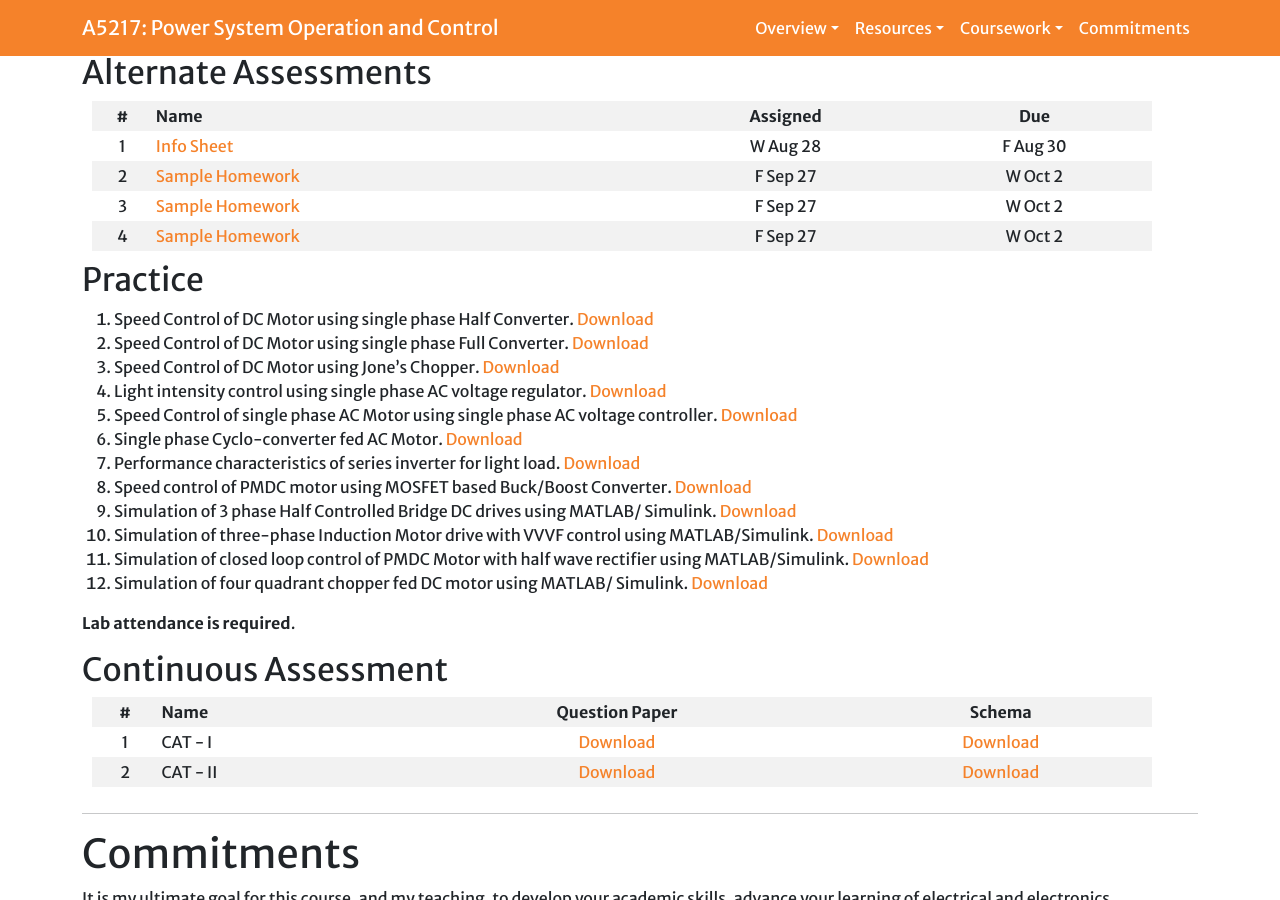
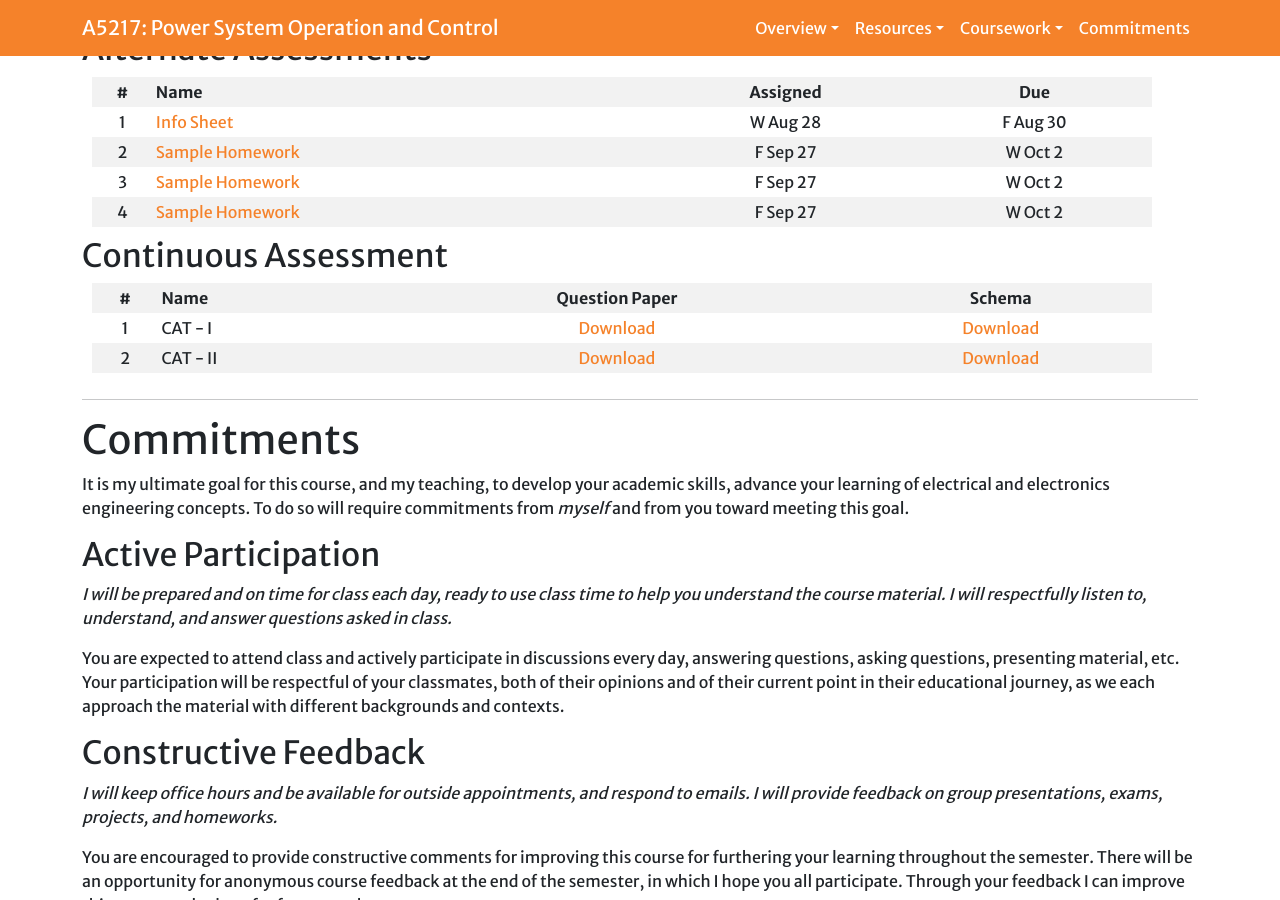
Before and after one commit to vardhaman-eee/a5217, a Jekyll site: the page built from index.md, in a window 1280 px wide and 900 px high, scrolled down 1975 px. Built offline with Jekyll 4.4.1, drawn with Linux system fonts in a browser that asks for light colours; a script that is not in the unit is left out; our own code applies the rules of GitHub Pages for plain Markdown files; some of the changed text lies outside the part shown.

Commit message:
removed practice

```diff
--- a/_config.yml
+++ b/_config.yml
@@ -47,8 +47,8 @@ navigation:
         url: '#lecturenotes'
   - title: Coursework
     subfolderitems:
-      - page: Practice
-        url: '#practice'
+      #- page: Practice
+      #  url: '#practice'
       - page: Alternative Assessment
         url: '#aat'
       - page: Continuous Assessment
--- a/index.md
+++ b/index.md
@@ -11,7 +11,7 @@ layout: course-single
 
 # <a name="description">Objectives</a>
 
-  In this course it is aimed to the students the principles and applications of control system in everyday life. The basic concepts of block diagram reduction, time domain analysis solution analysis to time invariant systems and also deals with the different aspects of the stability analysis of the system in frequency domain and time domain.
+  This subject deals with the economic operation of power systems. It emphasizes on load flow studies, single area and two area load frequency control and reactive power control.
 
 ## <a name="outcomes">Course Outcomes</a>
 
@@ -77,24 +77,6 @@ Inform the instructor any time *prior* to the due date for an assignment that yo
 |3 | [Sample Homework]({{site.baseurl}}/homework/function-reading.pdf) | F Sep 27 | W Oct 2 |
 |4 | [Sample Homework]({{site.baseurl}}/homework/function-reading.pdf) | F Sep 27 | W Oct 2 |
 
-## <a name="practice">Practice</a>
-
-1. Speed Control of DC Motor using single phase Half Converter. [Download](https://docs.google.com/forms/d/e/1FAIpQLSdtxgmw2tL6IzzK0qq3Fw2h2FTFmGHoTRs8p6wTfTToUn7pZg/viewform?usp=sf_link)
-2. Speed Control of DC Motor using single phase Full Converter. [Download](https://docs.google.com/forms/d/e/1FAIpQLSdtxgmw2tL6IzzK0qq3Fw2h2FTFmGHoTRs8p6wTfTToUn7pZg/viewform?usp=sf_link)
-3. Speed Control of DC Motor using Jone's Chopper. [Download](https://docs.google.com/forms/d/e/1FAIpQLSdtxgmw2tL6IzzK0qq3Fw2h2FTFmGHoTRs8p6wTfTToUn7pZg/viewform?usp=sf_link)
-4. Light intensity control using single phase AC voltage regulator. [Download](https://docs.google.com/forms/d/e/1FAIpQLSdtxgmw2tL6IzzK0qq3Fw2h2FTFmGHoTRs8p6wTfTToUn7pZg/viewform?usp=sf_link)
-5. Speed Control of single phase AC Motor using single phase AC voltage controller. [Download](https://docs.google.com/forms/d/e/1FAIpQLSdtxgmw2tL6IzzK0qq3Fw2h2FTFmGHoTRs8p6wTfTToUn7pZg/viewform?usp=sf_link)
-6. Single phase Cyclo-converter fed AC Motor. [Download](https://docs.google.com/forms/d/e/1FAIpQLSdtxgmw2tL6IzzK0qq3Fw2h2FTFmGHoTRs8p6wTfTToUn7pZg/viewform?usp=sf_link)
-7. Performance characteristics of series inverter for light load. [Download](https://docs.google.com/forms/d/e/1FAIpQLSdtxgmw2tL6IzzK0qq3Fw2h2FTFmGHoTRs8p6wTfTToUn7pZg/viewform?usp=sf_link)
-8. Speed control of PMDC motor using MOSFET based Buck/Boost Converter. [Download](https://docs.google.com/forms/d/e/1FAIpQLSdtxgmw2tL6IzzK0qq3Fw2h2FTFmGHoTRs8p6wTfTToUn7pZg/viewform?usp=sf_link)
-9. Simulation of 3 phase Half Controlled Bridge DC drives using MATLAB/ Simulink. [Download](https://docs.google.com/forms/d/e/1FAIpQLSdtxgmw2tL6IzzK0qq3Fw2h2FTFmGHoTRs8p6wTfTToUn7pZg/viewform?usp=sf_link)
-10. Simulation of three-phase Induction Motor drive with VVVF control using MATLAB/Simulink. [Download](https://docs.google.com/forms/d/e/1FAIpQLSdtxgmw2tL6IzzK0qq3Fw2h2FTFmGHoTRs8p6wTfTToUn7pZg/viewform?usp=sf_link)
-11. Simulation of closed loop control of PMDC Motor with half wave rectifier using MATLAB/Simulink. [Download](https://docs.google.com/forms/d/e/1FAIpQLSdtxgmw2tL6IzzK0qq3Fw2h2FTFmGHoTRs8p6wTfTToUn7pZg/viewform?usp=sf_link)
-12. Simulation of four quadrant chopper fed DC motor using MATLAB/ Simulink. [Download](https://docs.google.com/forms/d/e/1FAIpQLSdtxgmw2tL6IzzK0qq3Fw2h2FTFmGHoTRs8p6wTfTToUn7pZg/viewform?usp=sf_link)
-
-
-**Lab attendance is required**.
-
 ## <a name="cat">Continuous Assessment</a>
 
 | #  | Name | Question Paper | Schema  |
```
